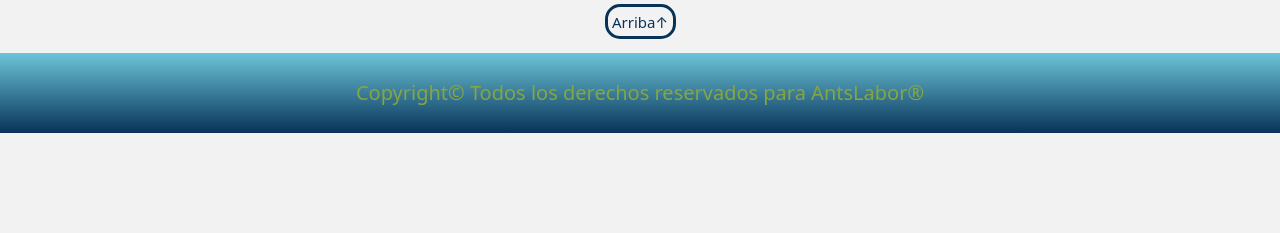
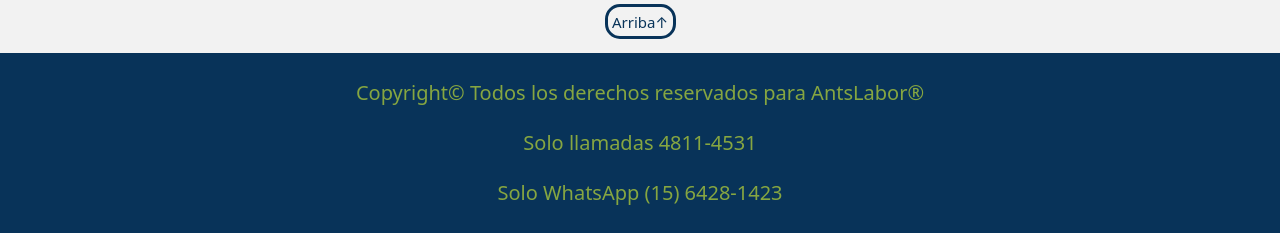
Before and after one commit to Guido-Granzella/Proyecto-Final-Granzella, a plain HTML site: page secciones/nosotros.html in a window 1280 px wide. Shown: the part 968-1201 px from the top of the page. Before the commit the page ends 1101 px from the top, so only its background shows below. Drawn offline with nearby package versions, Linux system fonts and the light colour scheme.

Commit message:
completo

```diff
--- a/secciones/nosotros.html
+++ b/secciones/nosotros.html
@@ -112,7 +112,14 @@ data-aos-offset="0">
         <p>
             Copyright© Todos los derechos reservados para AntsLabor®
         </p>
+        <p>
+            Solo llamadas 4811-4531
+        </p>
+        <p>
+            Solo WhatsApp (15) 6428-1423
+        </p>
     </footer>
+
     <script src="https://cdn.jsdelivr.net/npm/@popperjs/core@2.10.2/dist/umd/popper.min.js"
         integrity="sha384-7+zCNj/IqJ95wo16oMtfsKbZ9ccEh31eOz1HGyDuCQ6wgnyJNSYdrPa03rtR1zdB" crossorigin="anonymous">
     </script>
--- a/style/_generales.scss
+++ b/style/_generales.scss
@@ -34,7 +34,7 @@ footer {
     padding: 0.5em 0em 0.5em 0em;
     margin-top: 2em;
     text-align: center;
-    background-image: linear-gradient(to bottom, $b, $a);
+    background-image: linear-gradient(to bottom, $a, $a);
 
     p {
         color: $c;
```
Also changed, not shown: index.html (+8 -1 lines), secciones/contactenos.html (+7 -0 lines), secciones/medicamentos.html (+7 -0 lines), secciones/vendedores.html (+7 -0 lines), estilos/style.css.
